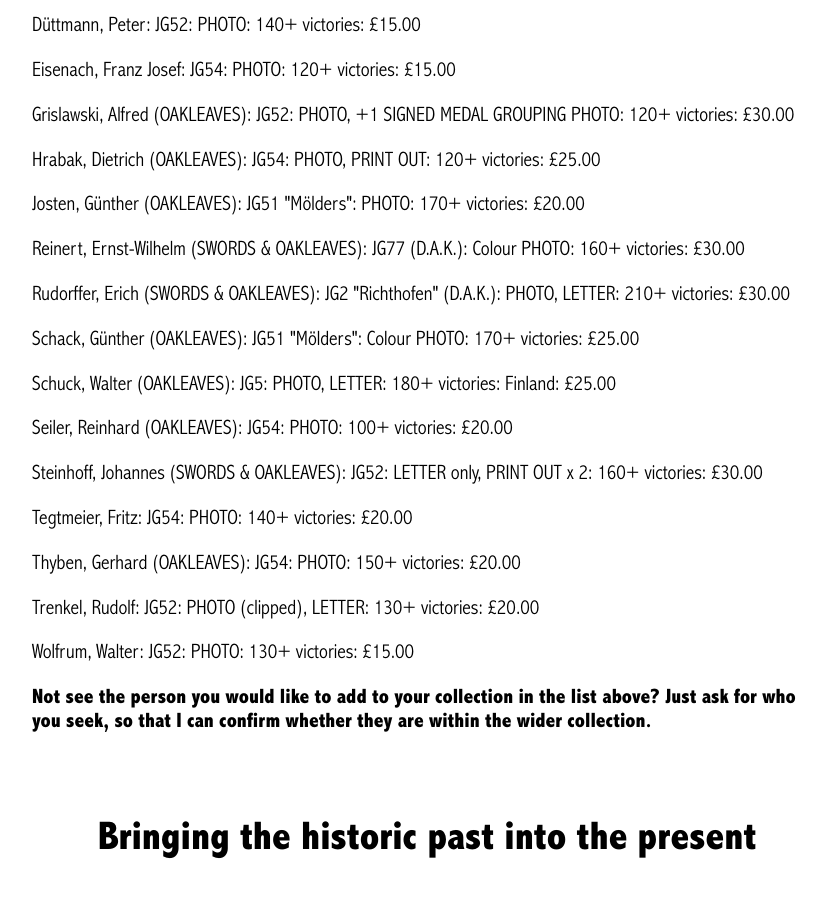
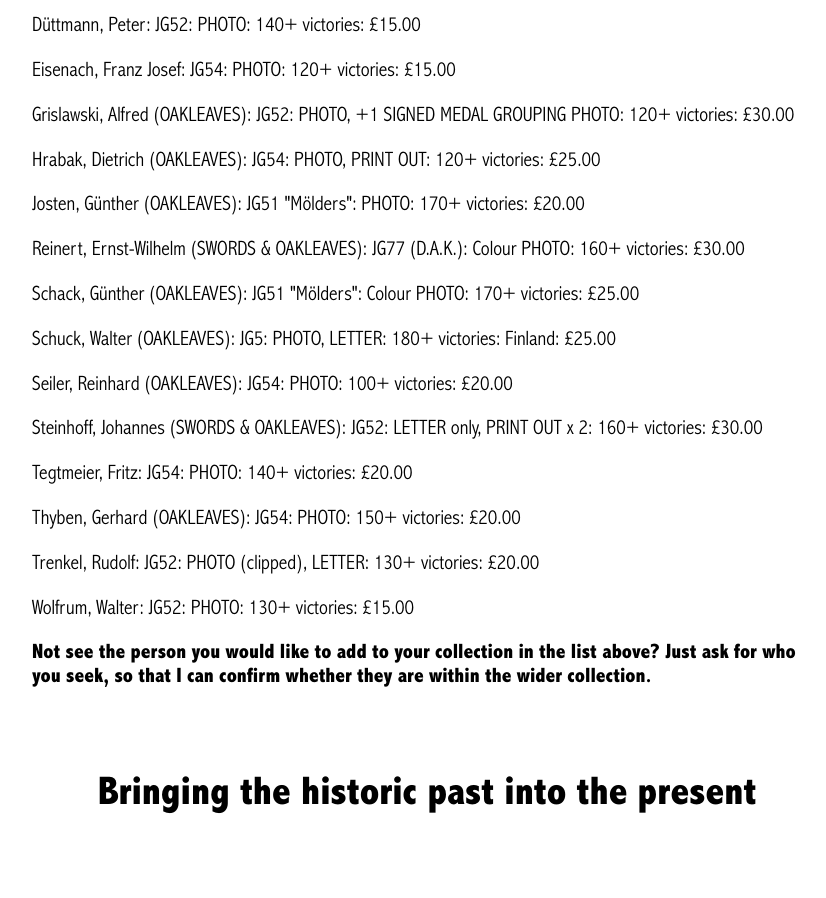
Before and after one commit to lahphotographs/lahphotographs.github.com, a Jekyll site: the page built from luftwaffe_photos.md, in a window 1280 px wide and 900 px high, scrolled down 1334 px. Shown: the whole window, without its empty margins (213-1039 px from the left). Built offline with Jekyll 4.4.1, drawn with Linux system fonts in a browser that asks for light colours; after the commit the page ends 2189 px from its top, so only the background shows below that.

Commit message:
Update luftwaffe_photos.md

```diff
--- a/luftwaffe_photos.md
+++ b/luftwaffe_photos.md
@@ -24,7 +24,6 @@ permalink: /luftwaffe_photos.html
 <p>Hrabak,	Dietrich	(OAKLEAVES):	JG54:	PHOTO, PRINT OUT:	120+ victories:	£25.00
 <p>Josten,	Günther	(OAKLEAVES):	JG51 "Mölders":	PHOTO:	170+ victories:	£20.00
 <p>Reinert,	Ernst-Wilhelm	(SWORDS & OAKLEAVES):	JG77 (D.A.K.):	Colour PHOTO:	160+ victories:	£30.00
-<p>Rudorffer,	Erich	(SWORDS & OAKLEAVES):	JG2 "Richthofen" (D.A.K.):	PHOTO, LETTER:	210+ victories:	£30.00
 <p>Schack,	Günther	(OAKLEAVES):	JG51 "Mölders":	Colour PHOTO:	170+ victories:	£25.00
 <p>Schuck,	Walter	(OAKLEAVES):	JG5:	PHOTO, LETTER:	180+ victories: Finland:	£25.00
 <p>Seiler,	Reinhard	(OAKLEAVES):	JG54:	PHOTO:	100+ victories:	£20.00
```
